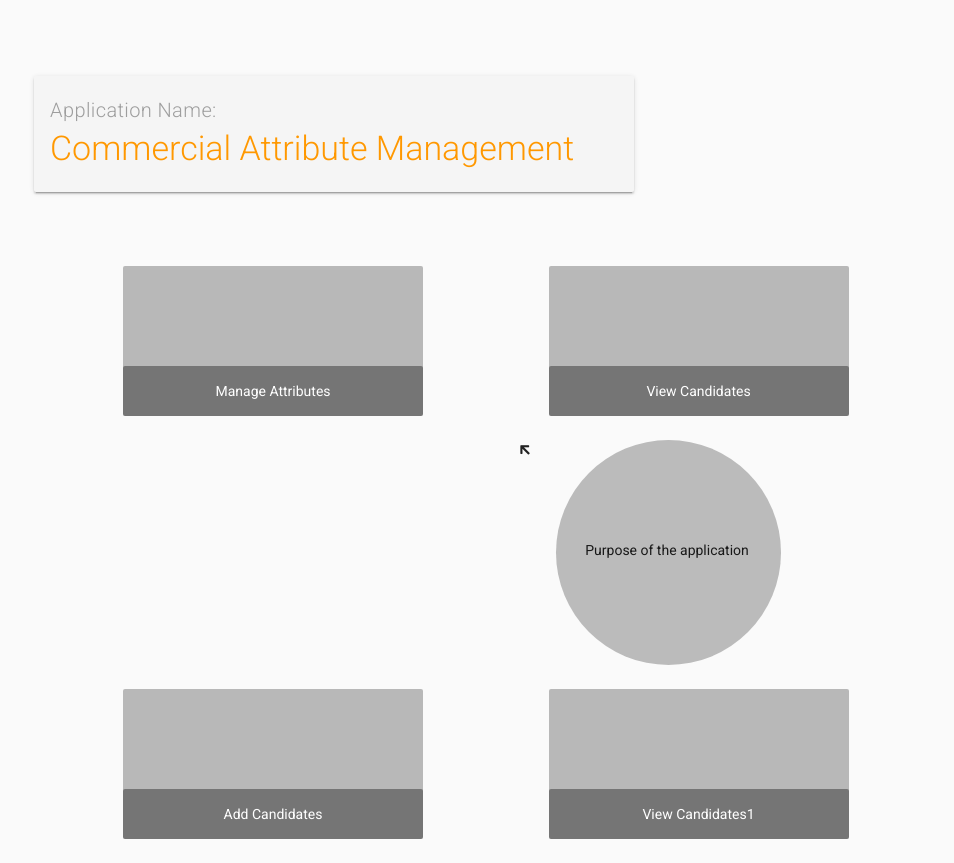
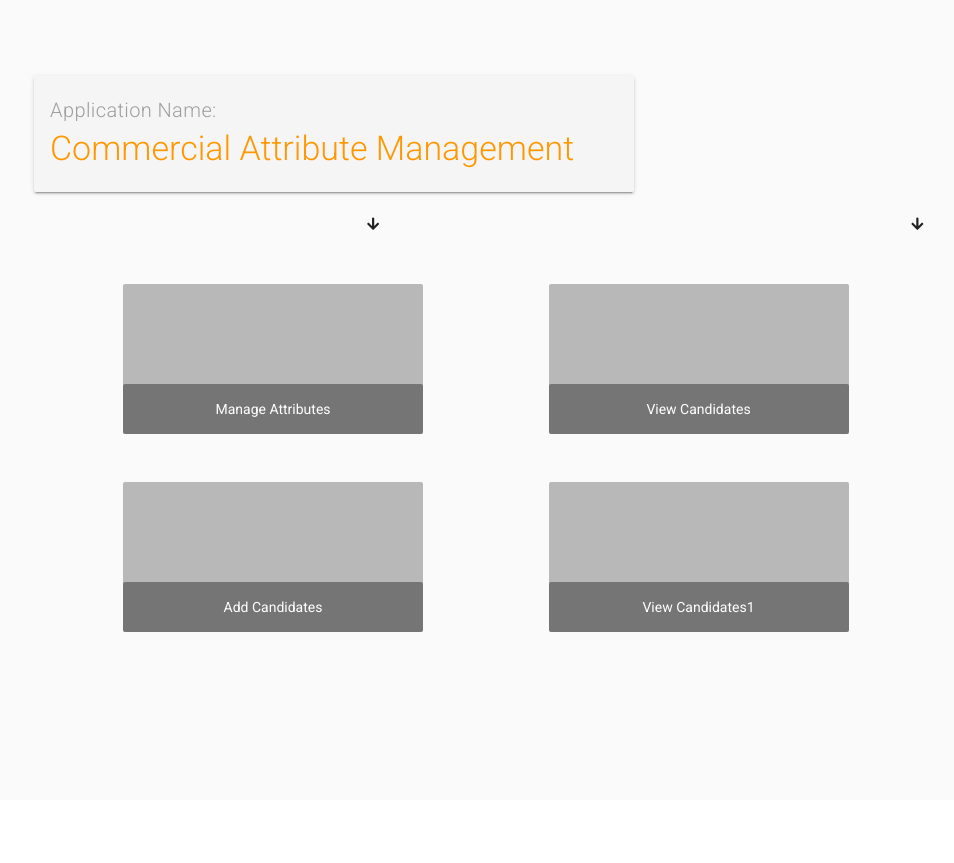
Before and after one commit to dheeraj0259/Vue-Express-App, a Vue app: page / in a window 1280 px wide. Shown: the whole page, without its empty margins (306-1260 px from the left). After the commit the page ends 800 px from the top, so only its background shows below. Built offline with nearby package versions, Linux system fonts and the light colour scheme.

Commit message:
modified landing page style

```diff
--- a/src/pages/LandingPage.vue
+++ b/src/pages/LandingPage.vue
@@ -19,15 +19,13 @@
         </v-card-text>
       </v-card>
     </v-hover>
+    <i class="fas fa-arrow-down arrow-pos-left" />
+    <i class="fas fa-arrow-down arrow-pos-right" />
     <div class="child-class">
       <ManageAttribute
         card-one-name="Manage Attributes"
         card-two-name="View Candidates"
       />
-      <i class="fas fa-arrow-up fa-rotate-315 top-left-arrow" />
-       <div class="dot">
-         <span class="circle-content">Purpose of the application</span>
-       </div>
       <ManageAttribute
         card-one-name="Add Candidates"
         card-two-name="View Candidates1"
@@ -60,7 +58,7 @@ export default {
 }
 .child-class {
   margin-left: 405px;
-  margin-top: 50px;
+  margin-top: 25px;
 }
 .dot {
   height: 225px;
@@ -68,22 +66,46 @@ export default {
   background-color: #bbb;
   border-radius: 50%;
   display: inline-block;
-  margin-left: 445px
+  margin-left: 404px
 }
 .circle-content {
   position: relative;
   top: 100px;
   left: 29px;
+  color: white;
+  font-weight: bold;
 }
 .top-left-arrow {
   position: relative;
-  left: 420px;
+  left: 394px;
 }
 .fa-rotate-315 {
-    -webkit-transform: rotate(315deg);
-    -moz-transform: rotate(315deg);
-    -ms-transform: rotate(315deg);
-    -o-transform: rotate(315deg);
     transform: rotate(315deg);
 }
+.bottom-left-arrow {
+    position: relative;
+    top: 188px;
+    left: 380px;
+}
+
+.fa-rotate-225 {
+    transform: rotate(225deg);
+}
+.fa-rotate-45 {
+    transform: rotate(45deg);
+}
+.fa-rotate-135 {
+  transform: rotate(135deg);
+}
+.bottom-right-arrow{
+    position: relative;
+    top: 190px;
+}
+.arrow-pos-left {
+    margin-left: 673px;
+    margin-top: 25px;
+}
+.arrow-pos-right {
+  margin-left: 532px;
+}
 </style>
```
